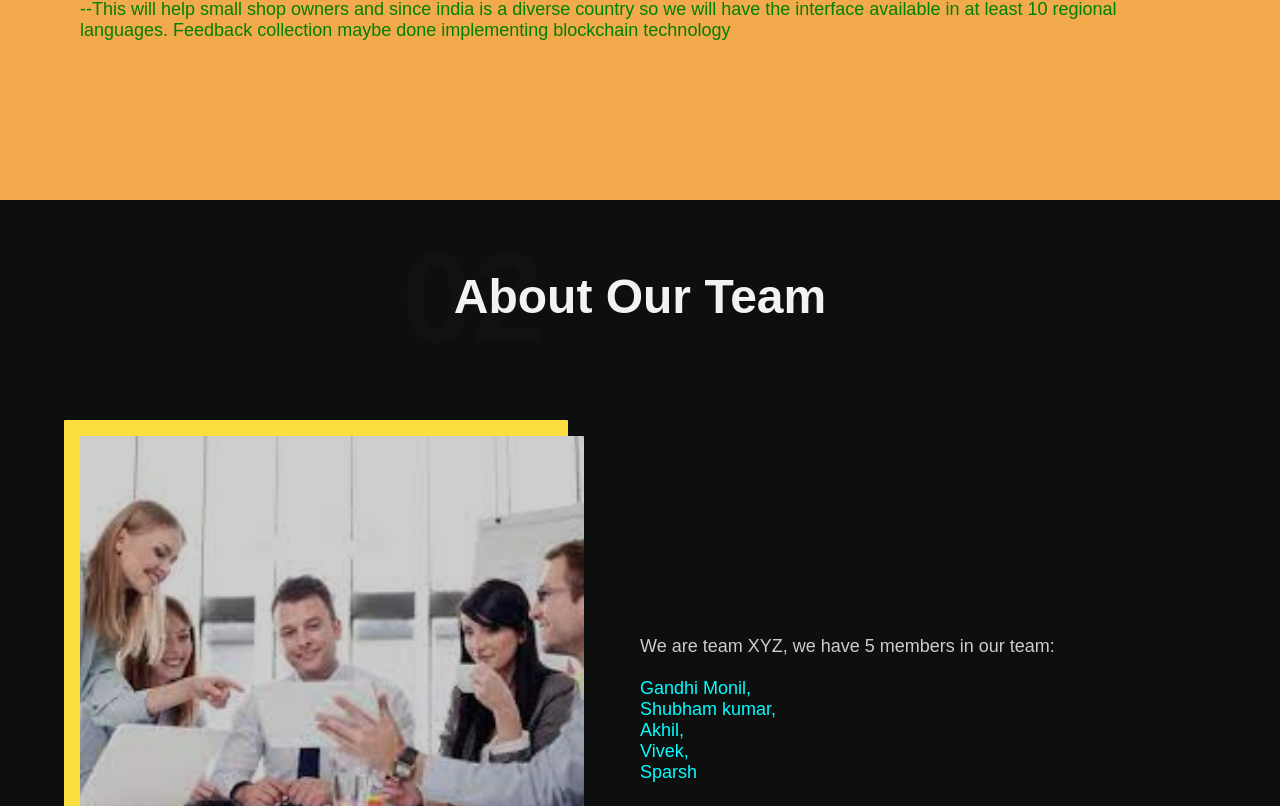
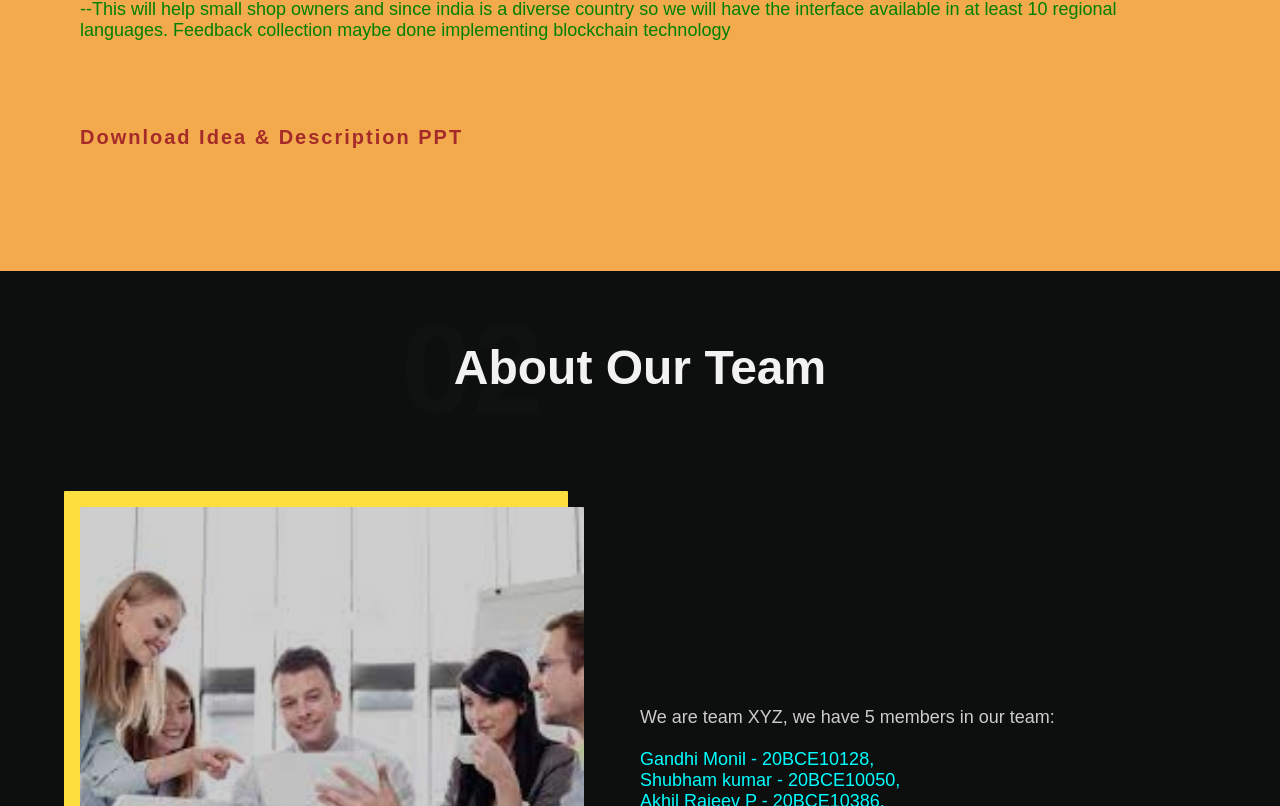
Before and after one commit to Monil-007/Prodigi-portfolio, a React (Create React App) app in the folder my-app/: page / in a window 1280 px wide. Shown: the part 1354-2160 px from the top of the page. Built offline with nearby package versions, Linux system fonts and the light colour scheme.

Commit message:
more changesss

```diff
--- a/my-app/src/components/About/About.js
+++ b/my-app/src/components/About/About.js
@@ -12,7 +12,7 @@ import { SectionHeading, SectionTitle } from "../styles/SectionHeading";
 import { StyledParagraph } from "../styles/Typography.styled";
 import TeamImage from "../../assets/TeamImage.jpg";
 import downloadIcon from "../../assets/icons/download-icon.svg";
-//import resume from "../../assets/resume.pdf";
+import resume from "../../assets/resume.pdf";
 
 const About = () => {
   return (
@@ -32,11 +32,11 @@ const About = () => {
             <br></br>
             <br></br>
             <ul style={{ listStyleType: 'lower-latin', color: '#00ffff' }}>
-              <li>Gandhi Monil,</li>
-              <li>Shubham kumar,</li>
-              <li>Akhil,</li>
-              <li>Vivek,</li>
-              <li>Sparsh</li>
+              <li>Gandhi Monil - 20BCE10128,</li>
+              <li>Shubham kumar - 20BCE10050,</li>
+              <li>Akhil Rajeev P - 20BCE10386,</li>
+              <li>Vivek Dharewa - 20BAI10032,</li>
+              <li>Sparsh Mahajan - 20BAI10287</li>
             </ul>
           </StyledParagraph>
           {/* <StyledParagraph>
--- a/my-app/src/components/Projects/Projects.js
+++ b/my-app/src/components/Projects/Projects.js
@@ -4,6 +4,34 @@ import { ProjectsContainer, StyledProjects } from "../styles/Projects.styled";
 import { SectionHeading, SectionTitle } from "../styles/SectionHeading";
 import { projectData } from "./projectsData";
 import ProjectCardComponent from "./ProjectCard";
+import {
+  AboutContent,
+  AboutDetailsContainer,
+  AboutImage,
+  AboutImageContainer,
+  Resume,
+  ResumeLink,
+  StyledAbout,
+} from "../styles/About.styled";
+import downloadIcon from "../../assets/icons/download-icon.svg";
+import resume from "../../assets/resume.pdf";
+import {
+  ArrowToTop,
+  ContactHeader,
+  ContactLink,
+  Copyright,
+  FooterArrowLine,
+  FooterBigLink,
+  FooterBigLinkContainer,
+  FooterContact,
+  FooterContacts,
+  FooterLine,
+  FooterSmallTitle,
+  FooterSmallTitleWrapper,
+  FooterSocials,
+  Small,
+  StyledFooter,
+} from "../styles/Footer.styled";
 
 const Projects = () => {
   return (
@@ -51,6 +79,25 @@ const Projects = () => {
           return <ProjectCardComponent key={project.id} {...project} />;
         })}
       </ProjectsContainer> */}
+      {/* <ContactLink
+        href="https://github.com/prodigee-project/Data-Analysis---Grocery"
+        target="_blank"
+        rel="noopener noreferrer"
+        icon={downloadIcon}
+        style={{ color: "brown", marginLeft: "600px", fontSize: "30px" }}
+      >
+        View PPT
+      </ContactLink> */}
+      <Resume>
+        <ResumeLink
+          href={resume}
+          icon={downloadIcon}
+          download={resume}
+          style={{ color: "brown", fontSize: "20px" }}
+        >
+          Download Idea & Description PPT
+        </ResumeLink>
+      </Resume>
     </StyledProjects>
   );
 };
```
